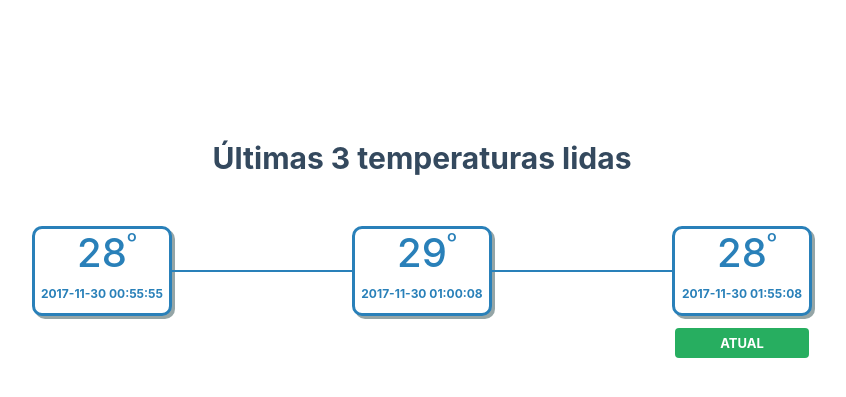
After one commit to Marlysson/craw, a Django app: page /clima-tempo/ in a window 1280 px wide. The commit adds this page. Shown: the top 397 px of the page, without its empty margins (218-1064 px from the left). Run offline with Django 3.2, Linux system fonts and the light colour scheme; some libraries are stand-ins or nearby versions.

Commit message:
Adding some charts, add new crawler to get data from ClimaTempo and create screen to show them structured.

```diff
--- /dev/null
+++ b/core/resources/data/clima_tempo.csv
@@ -0,0 +1,4 @@
+time,temperature
+2017-11-30 00:55:55,28
+2017-11-30 01:00:08,29
+2017-11-30 01:55:08,28
--- a/core/templates/base.html
+++ b/core/templates/base.html
@@ -6,6 +6,8 @@
 <link rel="stylesheet" href="https://maxcdn.bootstrapcdn.com/bootstrap/4.0.0-beta.2/css/bootstrap.min.css" integrity="sha384-PsH8R72JQ3SOdhVi3uxftmaW6Vc51MKb0q5P2rRUpPvrszuE4W1povHYgTpBfshb" crossorigin="anonymous">
 
 <style type="text/css">
+
+	body {counter-reset: mensure;}
 
 	.bigger-chart{
 		width:70vw;
@@ -28,8 +30,96 @@
 		width:80vw;
 		min-height:300px;
 		overflow:auto;
-		/*border:1px solid #ccc;*/
 		margin:20px auto;
+	}
+
+	.title-temperatures{
+		text-align: center;
+		color:#34495e;
+		font-size:30px;
+		font-weight: bold;
+		margin:140px auto 50px;
+	}
+
+	.temperatures{
+		margin:0 auto 150px;
+		width:75vw;
+
+		display: flex;
+		justify-content: space-around;
+		align-items: center;
+	}
+
+	.temperature-component{
+		width:140px;
+		height:90px;
+		border:3px solid #2980b9;
+		border-radius:10px;
+		box-shadow: 3px 3px #95a5a6;
+		background:white;
+
+		display: flex;
+		align-items: center;
+		justify-content: center;
+		flex-flow: column;
+		position:relative;
+	}
+
+	.temperature-component:after{
+		content:" ";
+		width:150%;
+		height:2px;
+		left:100%;
+		background:#2980b9;
+		position:absolute;
+	}
+
+	.temperature-component:last-child:after, .temperature-component:first-child:before{
+		display: none;
+	}
+
+	.temperature-component:last-child:before{
+		content:"ATUAL";
+
+		display: flex;
+		align-items: center;
+		justify-content: center;
+
+		line-height:30px;
+
+		width:100%;
+		height:30px;
+		background:#27ae60;
+
+		position:absolute;
+		bottom:-45px;
+
+		border-radius:4px;
+
+		color:white;
+		font-weight: bold;
+		font-size:13px;
+
+	}
+
+	.temperature-value{
+		margin-top:5px;
+		font-size:40px;
+		position:relative;
+		color:#2980b9;
+	}
+
+	.temperature-value:after{
+		content:"º";
+		position:fixed;
+		font-size:20px;
+		color:#2980b9;
+	}
+
+	.temperature-time{
+		font-weight:bold;
+		color:#2980b9;
+		font-size:12px;
 	}
 
 </style>
--- /dev/null
+++ b/core/templates/clima-tempo.html
@@ -0,0 +1,18 @@
+{% extends 'base.html' %}
+
+{% block content %}
+
+<h1 class="title-temperatures">Últimas {{ temperatures|length }} temperaturas lidas</h1>
+
+<div class="temperatures">
+
+	{% for temperature in temperatures %}
+		<div class="temperature-component">
+			<h1 class="temperature-value">{{ temperature.temperature }}</h1>
+			<p class="temperature-time"> {{ temperature.time }} </p>
+		</div>
+	{% endfor %}
+
+</div>
+
+{% endblock %}
--- a/core/views.py
+++ b/core/views.py
@@ -2,218 +2,239 @@ from django.shortcuts import render
 from .utils import load_formatted, generate_colors , sort_it
 from random import sample
 from collections import defaultdict
+from datetime import datetime
+from random import randint
 
 def tv_series_review(request):
 
-	content = load_formatted("tvlist_scores.csv")
-	series_without_review = []
+    content = load_formatted("tvlist_scores.csv")
+    series_without_review = []
 
-	labels = []
-	values = []
-	pie_colors = []
+    labels = []
+    values = []
+    pie_colors = []
 
-	data_tv_series = {}
+    data_tv_series = {}
 
-	for item in content:
-		if item["classificacao"] != "Sem avaliação":
-			data_tv_series[item["nome"]] = float(item["classificacao"].replace("%",""))
-		else:
-			series_without_review.append(item["nome"])
+    for item in content:
+        if item["classificacao"] != "Sem avaliação":
+            data_tv_series[item["nome"]] = float(item["classificacao"].replace("%",""))
+        else:
+            series_without_review.append(item["nome"])
 
-	data_tv_series = sort_it(data_tv_series)
+    data_tv_series = sort_it(data_tv_series)
 
-	for item,value in data_tv_series:
-		labels.append(item)
-		values.append(value)
+    for item,value in data_tv_series:
+        labels.append(item)
+        values.append(value)
 
-	background_color, border_color = generate_colors(len(data_tv_series))
+    background_color, border_color = generate_colors(len(data_tv_series))
 
-	pie_colors = generate_colors(len(labels),different=True)
+    pie_colors = generate_colors(len(labels),different=True)
 
-	context = {
-		"labels":labels,
-		"values":values,
-		"background": background_color,
-		"border": border_color,
-		"pie_chart_values": [len(content) - len(series_without_review) , len(series_without_review)],
-		"pie_colors": pie_colors,
-		"series_without_review":series_without_review
-	}
+    context = {
+        "labels":labels,
+        "values":values,
+        "background": background_color,
+        "border": border_color,
+        "pie_chart_values": [len(content) - len(series_without_review) , len(series_without_review)],
+        "pie_colors": pie_colors,
+        "series_without_review":series_without_review
+    }
 
-	return render(request,"review_series.html",context)
+    return render(request,"review_series.html",context)
 
 def films_money(request):
 
-	content = load_formatted("films_money.csv")
+    content = load_formatted("films_money.csv")
 
-	labels, values_weekend, values_total,weeks_ranking = [], [], [], []
+    labels, values_weekend, values_total,weeks_ranking = [], [], [], []
 
-	for item in content:
-		labels.append(item["nome"])
-		values_weekend.append(float(item["valor_semanal"]))
-		values_total.append(float(item["valor_acumulado"]))
-		weeks_ranking.append(int(item["quantidade_semanas"]))
+    for item in content:
+        labels.append(item["nome"])
+        values_weekend.append(float(item["valor_semanal"]))
+        values_total.append(float(item["valor_acumulado"]))
+        weeks_ranking.append(int(item["quantidade_semanas"]))
 
-	background_color_one , color_border_one = generate_colors(len(labels),alpha=0.5)
-	background_color_two , color_border_two = generate_colors(len(labels),alpha=0.5)
-	background_three = generate_colors(len(labels),different=True)
+    background_color_one , color_border_one = generate_colors(len(labels),alpha=0.5)
+    background_color_two , color_border_two = generate_colors(len(labels),alpha=0.5)
+    background_three = generate_colors(len(labels),different=True)
 
-	context = {
-		"labels":labels,
-		"values_weekend":values_weekend,
-		"values_total":values_total,
-		"weeks_ranking":weeks_ranking,
-		"background_one": background_color_one,
-		"border_one":color_border_one,
-		"background_two":background_color_two,
-		"border_two":color_border_two,
-		"background_three":background_three
-	}
+    context = {
+        "labels":labels,
+        "values_weekend":values_weekend,
+        "values_total":values_total,
+        "weeks_ranking":weeks_ranking,
+        "background_one": background_color_one,
+        "border_one":color_border_one,
+        "background_two":background_color_two,
+        "border_two":color_border_two,
+        "background_three":background_three
+    }
 
-	return render(request,"films-money.html",context)
+    return render(request,"films-money.html",context)
 
 def view_world_cup_expenses(request):
 
-	content = load_formatted("world_cup_expenses.csv")
+    content = load_formatted("world_cup_expenses.csv")
 
-	spent_countries = {}
+    spent_countries = {}
 
-	# Gasto por Estado
+    # Gasto por Estado
 
-	spent_countries = defaultdict(float)
+    spent_countries = defaultdict(float)
 
-	for spent in content:
-		spent_countries[spent["uf"]] += float(spent["negociado"])
+    for spent in content:
+        spent_countries[spent["uf"]] += float(spent["negociado"])
 
-	spent_countries = sort_it(spent_countries)
+    spent_countries = sort_it(spent_countries)
 
-	background , border = generate_colors(len(list(spent_countries)))
+    background , border = generate_colors(len(list(spent_countries)))
 
-	labels, values = [] , []
+    labels, values = [] , []
 
-	for item,value in spent_countries:
-		labels.append(item)
-		values.append(value)
+    for item,value in spent_countries:
+        labels.append(item)
+        values.append(value)
 
-	# Gasto por tipo de construção ( Aeroporto , Mobilidade Urbana )
+    # Gasto por tipo de construção ( Aeroporto , Mobilidade Urbana )
 
-	types_construction = defaultdict(float)
+    types_construction = defaultdict(float)
 
-	for item in content:
-		types_construction[item["tema"]] += float(item["negociado"])
+    for item in content:
+        types_construction[item["tema"]] += float(item["negociado"])
 
-	colors_pie = generate_colors(len(types_construction),different=True)
+    colors_pie = generate_colors(len(types_construction),different=True)
 
-	# Gasto por Instituição Construtora
+    # Gasto por Instituição Construtora
 
-	institution = defaultdict(float)
+    institution = defaultdict(float)
 
-	for spent in content:
-		institution[spent["instituicao"]] += float(spent["negociado"])
+    for spent in content:
+        institution[spent["instituicao"]] += float(spent["negociado"])
 
-	institution = sort_it(institution)
+    institution = sort_it(institution)
 
-	institution_labels , institution_values = [] , []
+    institution_labels , institution_values = [] , []
 
-	for institution,value in institution:
-		institution_labels.append(institution)
-		institution_values.append(value)
+    for institution,value in institution:
+        institution_labels.append(institution)
+        institution_values.append(value)
 
-	background_institution , border_institution = generate_colors(len(institution_labels))
+    background_institution , border_institution = generate_colors(len(institution_labels))
 
-	# Gasto por tipo de instituição ( Federal , Estadual , Privada )
-	# Valores e Quantidade de Obras
+    # Gasto por tipo de instituição ( Federal , Estadual , Privada )
+    # Valores e Quantidade de Obras
 
-	types_construction_count = defaultdict(int)
-	types_construction_spents = defaultdict(float)
+    types_construction_count = defaultdict(int)
+    types_construction_spents = defaultdict(float)
 
-	for spent in content:
-		types_construction_count[spent["tipo_instituicao"]] += 1
-		types_construction_spents[spent["tipo_instituicao"]] += float(spent["negociado"])
+    for spent in content:
+        types_construction_count[spent["tipo_instituicao"]] += 1
+        types_construction_spents[spent["tipo_instituicao"]] += float(spent["negociado"])
 
-	colors_pie_types_construction_count = generate_colors(len(types_construction_count),different=True)
-	colors_pie_types_construction_spents = generate_colors(len(types_construction_spents),different=True)
+    colors_pie_types_construction_count = generate_colors(len(types_construction_count),different=True)
+    colors_pie_types_construction_spents = generate_colors(len(types_construction_spents),different=True)
 
-	types_spents = [sum([float(item["negociado"]) for item in content]), sum([float(item["executado"]) for item in content])]
+    types_spents = [sum([float(item["negociado"]) for item in content]), sum([float(item["executado"]) for item in content])]
 
-	colors_type_spent = generate_colors(len(types_spents),different=True)
+    colors_type_spent = generate_colors(len(types_spents),different=True)
 
 
-	context = {
-		"label_countries" : labels,
-		"values_negotiated" : values,
-		"background": background,
-		"border": border,
+    context = {
+        "label_countries" : labels,
+        "values_negotiated" : values,
+        "background": background,
+        "border": border,
 
-		"types_spents": types_spents,
-		"colors_total_spents_type": colors_type_spent,
+        "types_spents": types_spents,
+        "colors_total_spents_type": colors_type_spent,
 
-		"labels_type_construction": list(types_construction.keys()),
-		"values_type_construction": list(types_construction.values()),
-		"color_pie" : colors_pie,
+        "labels_type_construction": list(types_construction.keys()),
+        "values_type_construction": list(types_construction.values()),
+        "color_pie" : colors_pie,
 
-		"institution_label" : institution_labels,
-		"institution_values": institution_values,
-		"background_institution" : background_institution,
-		"border_institution": border_institution,
+        "institution_label" : institution_labels,
+        "institution_values": institution_values,
+        "background_institution" : background_institution,
+        "border_institution": border_institution,
 
-		"label_type_institution_count" : list(types_construction_count.keys()),
-		"values_type_institution_count" : list(types_construction_count.values()),
-		"color_pie_construction_count" : colors_pie_types_construction_count,
+        "label_type_institution_count" : list(types_construction_count.keys()),
+        "values_type_institution_count" : list(types_construction_count.values()),
+        "color_pie_construction_count" : colors_pie_types_construction_count,
 
-		"label_type_institution_values" : list(types_construction_spents.keys()),
-		"values_type_institution_values" : list(types_construction_spents.values()),
-		"color_pie_construction_values" : colors_pie_types_construction_spents
-	}
+        "label_type_institution_values" : list(types_construction_spents.keys()),
+        "values_type_institution_values" : list(types_construction_spents.values()),
+        "color_pie_construction_values" : colors_pie_types_construction_spents
+    }
 
-	return render(request,"world-cup.html",context)
+    return render(request,"world-cup.html",context)
 
 def world(request):
 
-	world = load_formatted("countries_infos.csv")
-	sorted_world_population = sort_it(world,"populacao")
+    world = load_formatted("countries_infos.csv")
+    sorted_world_population = sort_it(world,"populacao")
 
-	labels_population , values_population = [] , []
-	labels_area, values_area = [] , []
+    labels_population , values_population = [] , []
+    labels_area, values_area = [] , []
 
-	# Chart of area most populous and largest areas
+    # Chart of area most populous and largest areas
 
-	for country in sorted_world_population[:10]:
-		labels_population.append(country["nome"])
-		values_population.append(country["populacao"])
+    for country in sorted_world_population[:10]:
+        labels_population.append(country["nome"])
+        values_population.append(country["populacao"])
 
-	for country in sort_it(world,"area")[:10]:
-		labels_area.append(country["nome"])
-		values_area.append(country["area"])
+    for country in sort_it(world,"area")[:10]:
+        labels_area.append(country["nome"])
+        values_area.append(country["area"])
 
-	background, border = generate_colors(len(labels_population))
+    background, border = generate_colors(len(labels_population))
 
-	data_world_map = []
+    data_world_map = []
 
-	# Density world map
-	for country in sorted_world_population:
-		if float(country["densidade"]) < 1000:
-			# Removind OUTLIERS
+    # Density world map
+    for country in sorted_world_population:
+        if float(country["densidade"]) < 1000:
+            # Removing OUTLIERS
 
-			# Value defined by my mind to remove all greater than it
-			# A value that would be considered "normalized" to see every differents colors in map
+            # Value defined by my mind to remove all greater than it
+            # A value that would be considered "normalized" to see every differents colors in map
 
-			data_world_map.append([country["nome"],float(country["densidade"])])
+            data_world_map.append([country["nome"],float(country["densidade"])])
 
-	data_world_map.insert(0,["País","Densidade"])
+    data_world_map.insert(0,["País","Densidade"])
 
-	context = {
-		"most_populate_label": labels_population,
-		"most_populate_data" : values_population,
+    context = {
+        "most_populate_label": labels_population,
+        "most_populate_data" : values_population,
 
-		"most_larger_area_label": labels_area,
-		"most_larger_area_values": values_area,
+        "most_larger_area_label": labels_area,
+        "most_larger_area_values": values_area,
 
-		"background": background,
-		"border": border,
+        "background": background,
+        "border": border,
 
-		"world_map_density": data_world_map,
+        "world_map_density": data_world_map,
 
-	}
+    }
 
-	return render(request,"world.html",context)
+    return render(request,"world.html",context)
+
+def clima_tempo(request):
+
+    temperatures = load_formatted("clima_tempo.csv")
+
+    # formatted_date = lambda x : datetime.strptime(x,"%Y/%m/%d %I:%M:%S")
+
+    # content = [dict(line) for line in temperatures]
+
+    # formatted = []
+
+    # for item in content:
+        # formatted.append({"time":formatted_date(item["time"]),"temperature":item["temperature"]})
+
+    context = {
+        "temperatures": temperatures
+    }
+
+    return render(request,"clima-tempo.html",context)
--- a/craw/urls.py
+++ b/craw/urls.py
@@ -22,5 +22,6 @@ urlpatterns = [
     url(r'^world-cup/$',views.view_world_cup_expenses),
     url(r'^films-money/$',views.films_money),
     url(r'^world/$',views.world),
+    url(r'^clima-tempo/$',views.clima_tempo,name="clima-tempo"),
 
 ]
```
Also changed, not shown: core/resources/crawlers/clima_tempo.py (added, +79 -0 lines), core/resources/crawlers/utils.py (+23 -1 lines), core/resources/__init__.py (added), 2 other files.
